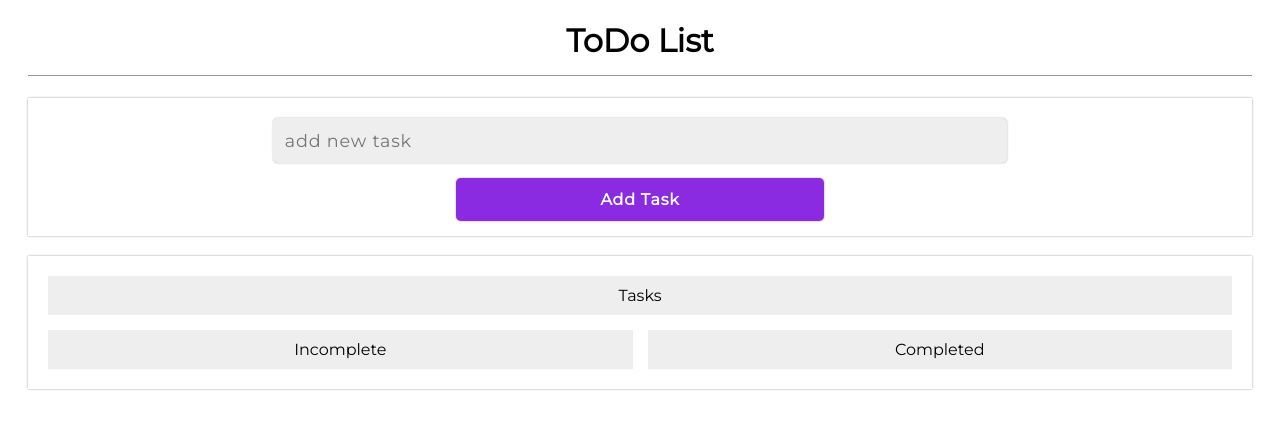
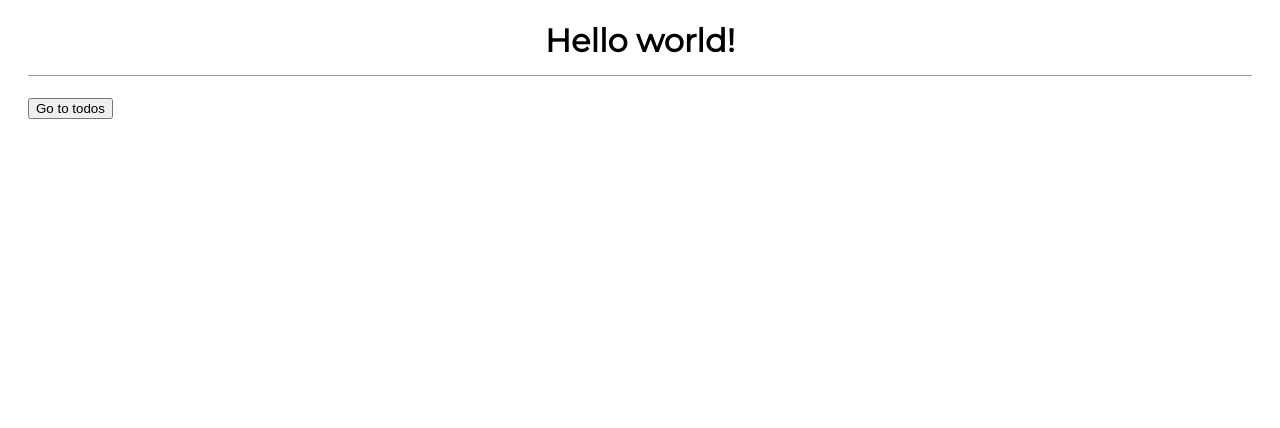
Before and after one commit to Natalka2019/todo-vue, a Vue app: page / in a window 1280 px wide. Shown: the top 428 px of the page. Built offline with nearby package versions, Linux system fonts and the light colour scheme.

Commit message:
add router and separate pages

```diff
--- a/package.json
+++ b/package.json
@@ -13,7 +13,8 @@
     "@fortawesome/vue-fontawesome": "^3.0.0-5",
     "core-js": "^3.8.3",
     "uuid": "^8.3.2",
-    "vue": "^3.2.13"
+    "vue": "^3.2.13",
+    "vue-router": "^4.0.13"
   },
   "devDependencies": {
     "@babel/core": "^7.12.16",
--- a/public/index.html
+++ b/public/index.html
@@ -11,7 +11,7 @@
   </title>
   <link rel="preconnect" href="https://fonts.googleapis.com">
   <link rel="preconnect" href="https://fonts.gstatic.com" crossorigin>
-  <link href="https://fonts.googleapis.com/css2?family=Montserrat&display=swap" rel="stylesheet">
+  <link href="https://fonts.googleapis.com/css2?family=Montserrat&family=Poppins&display=swap" rel="stylesheet">
 </head>
 
 <body>
--- a/src/App.vue
+++ b/src/App.vue
@@ -1,180 +1,3 @@
 <template>
-  <h1>ToDo List</h1>
-  <div class="input-container">
-    <inputRegular
-      type="text"
-      class="inputField"
-      placeholder="add new task"
-      v-model="description"
-      @keyup.enter="addButtonClick"
-      required
-    />
-    <buttonRegular
-      id="btn"
-      title="Add Task"
-      class="addButton"
-      @click="addButtonClick"
-    />
-  </div>
-
-  <div class="container" @click="onContainerClick">
-    <span class="header">Tasks</span>
-    <span class="header">Incomplete</span>
-    <span class="header">Completed</span>
-    <todoItems :todos="todos"></todoItems>
-  </div>
+  <router-view></router-view>
 </template>
-
-<script>
-import { v4 as uuidv4 } from "uuid";
-import buttonRegular from "./components/buttonRegular.vue";
-import inputRegular from "./components/inputRegular.vue";
-import todoItems from "./components/todoItems.vue";
-
-export default {
-  name: "App",
-  components: {
-    buttonRegular,
-    inputRegular,
-    todoItems,
-  },
-  data() {
-    return {
-      description: "",
-      todos: [],
-    };
-  },
-  mounted() {
-    this.todos = this.readFromLocalStorage();
-  },
-  methods: {
-    addButtonClick() {
-      if (this.description !== "") {
-        const newTodo = {
-          id: uuidv4(),
-          text: this.description,
-          completed: false,
-        };
-
-        this.todos = [...this.todos, newTodo];
-
-        this.description = "";
-
-        localStorage.setItem("todos", JSON.stringify(this.todos));
-      }
-    },
-
-    onContainerClick(e) {
-      if (e.target.parentElement?.classList.contains("fa-trash")) {
-        this.deleteTodo(e.target.parentElement?.id);
-      }
-
-      if (
-        e.target.classList.contains("fa-times") ||
-        e.target.parentElement?.classList.contains("fa-times") ||
-        e.target.classList.contains("fa-check") ||
-        e.target.parentElement?.classList.contains("fa-check")
-      ) {
-        this.toggleComplete(e.target.id || e.target.parentElement?.id);
-      }
-    },
-
-    deleteTodo(id) {
-      this.todos = this.todos.filter((todo) => todo.id !== id);
-
-      if (this.todos.length === 0) {
-        localStorage.removeItem("todos");
-        return;
-      }
-
-      localStorage.setItem("todos", JSON.stringify(this.todos));
-    },
-
-    toggleComplete(id) {
-      this.todos = this.todos.map((todo) =>
-        todo.id === id ? { ...todo, completed: !todo.completed } : todo
-      );
-
-      localStorage.setItem("todos", JSON.stringify(this.todos));
-    },
-
-    readFromLocalStorage() {
-      const todos = localStorage.getItem("todos");
-      return !todos ? [] : JSON.parse(todos);
-    },
-  },
-};
-</script>
-
-<style>
-#app {
-  font-family: "Montserrat", sans-serif;
-  padding: 0 20px;
-}
-
-h1 {
-  text-align: center;
-  border-bottom: 1px solid #999;
-  padding: 0 0 15px 0;
-}
-
-.input-container {
-  text-align: center;
-  padding: 20px 0 0 0;
-  display: flex;
-  flex-direction: column;
-  align-items: center;
-  box-shadow: 0.1px 0.1px 2px rgba(0, 0, 0, 0.4);
-  margin: 0 0 20px 0;
-}
-
-.inputField {
-  width: 60%;
-}
-
-.addButton {
-  font-size: 1rem;
-  background: blueviolet;
-  color: #fff;
-  width: 30%;
-  box-shadow: 0.1px 0.1px 2px rgba(0, 0, 0, 0.4);
-  font-weight: bold;
-}
-
-.container {
-  box-shadow: 0.1px 0.1px 2px rgba(0, 0, 0, 0.4);
-  padding: 20px;
-  display: grid;
-  grid-template-columns: 1fr 1fr;
-  grid-template-rows: auto;
-  grid-gap: 15px 15px;
-  grid-auto-flow: dense;
-}
-
-.header {
-  text-align: center;
-  background: #eee;
-  padding: 10px;
-}
-
-.header:first-of-type {
-  grid-column: 1 / span 2;
-}
-
-@media (max-width: 380px) {
-  .container {
-    padding: 10px 10px;
-  }
-
-  .inputField,
-  .addButton {
-    width: 90%;
-  }
-}
-
-@media (max-width: 370px) {
-  body {
-    padding: 0 5px;
-  }
-}
-</style>
--- a/src/main.js
+++ b/src/main.js
@@ -3,7 +3,11 @@ import App from "./App.vue";
 import { library } from "@fortawesome/fontawesome-svg-core";
 import { faTimes, faCheck, faTrash } from "@fortawesome/free-solid-svg-icons";
 import { FontAwesomeIcon } from "@fortawesome/vue-fontawesome";
+import router from "./router";
 
 library.add(faTimes, faCheck, faTrash);
 
-createApp(App).component("font-awesome-icon", FontAwesomeIcon).mount("#app");
+createApp(App)
+  .use(router)
+  .component("font-awesome-icon", FontAwesomeIcon)
+  .mount("#app");
--- /dev/null
+++ b/src/router/index.js
@@ -0,0 +1,23 @@
+import { createRouter, createWebHistory } from "vue-router";
+import TodosPage from "../views/TodosPage";
+import SignUpPage from "../views/SignUpPage";
+
+const routes = [
+  {
+    path: "/",
+    name: "SignUp",
+    component: SignUpPage,
+  },
+  {
+    path: "/todos",
+    name: "Todos",
+    component: TodosPage,
+  },
+];
+
+const router = createRouter({
+  history: createWebHistory(process.env.BASE_URL),
+  routes,
+});
+
+export default router;
--- /dev/null
+++ b/src/views/SignUpPage/index.vue
@@ -0,0 +1,15 @@
+<template>
+  <h1>Hello world!</h1>
+  <button @click="goToTodosPage">Go to todos</button>
+</template>
+
+<script>
+export default {
+  name: "SignUpPage",
+  methods: {
+    goToTodosPage() {
+      this.$router.push("/todos");
+    },
+  },
+};
+</script>
--- /dev/null
+++ b/src/views/TodosPage/index.vue
@@ -0,0 +1,180 @@
+<template>
+  <h1>ToDo List</h1>
+  <div class="input-container">
+    <inputRegular
+      type="text"
+      class="inputField"
+      placeholder="add new task"
+      v-model="description"
+      @keyup.enter="addButtonClick"
+      required
+    />
+    <buttonRegular
+      id="btn"
+      title="Add Task"
+      class="addButton"
+      @click="addButtonClick"
+    />
+  </div>
+
+  <div class="container" @click="onContainerClick">
+    <span class="header">Tasks</span>
+    <span class="header">Incomplete</span>
+    <span class="header">Completed</span>
+    <todoItems :todos="todos"></todoItems>
+  </div>
+</template>
+
+<script>
+import { v4 as uuidv4 } from "uuid";
+import buttonRegular from "../../components/buttonRegular.vue";
+import inputRegular from "../../components/inputRegular.vue";
+import todoItems from "./components/todoItems.vue";
+
+export default {
+  name: "TodosPage",
+  components: {
+    buttonRegular,
+    inputRegular,
+    todoItems,
+  },
+  data() {
+    return {
+      description: "",
+      todos: [],
+    };
+  },
+  mounted() {
+    this.todos = this.readFromLocalStorage();
+  },
+  methods: {
+    addButtonClick() {
+      if (this.description !== "") {
+        const newTodo = {
+          id: uuidv4(),
+          text: this.description,
+          completed: false,
+        };
+
+        this.todos = [...this.todos, newTodo];
+
+        this.description = "";
+
+        localStorage.setItem("todos", JSON.stringify(this.todos));
+      }
+    },
+
+    onContainerClick(e) {
+      if (e.target.parentElement?.classList.contains("fa-trash")) {
+        this.deleteTodo(e.target.parentElement?.id);
+      }
+
+      if (
+        e.target.classList.contains("fa-times") ||
+        e.target.parentElement?.classList.contains("fa-times") ||
+        e.target.classList.contains("fa-check") ||
+        e.target.parentElement?.classList.contains("fa-check")
+      ) {
+        this.toggleComplete(e.target.id || e.target.parentElement?.id);
+      }
+    },
+
+    deleteTodo(id) {
+      this.todos = this.todos.filter((todo) => todo.id !== id);
+
+      if (this.todos.length === 0) {
+        localStorage.removeItem("todos");
+        return;
+      }
+
+      localStorage.setItem("todos", JSON.stringify(this.todos));
+    },
+
+    toggleComplete(id) {
+      this.todos = this.todos.map((todo) =>
+        todo.id === id ? { ...todo, completed: !todo.completed } : todo
+      );
+
+      localStorage.setItem("todos", JSON.stringify(this.todos));
+    },
+
+    readFromLocalStorage() {
+      const todos = localStorage.getItem("todos");
+      return !todos ? [] : JSON.parse(todos);
+    },
+  },
+};
+</script>
+
+<style>
+#app {
+  font-family: "Montserrat", sans-serif;
+  padding: 0 20px;
+}
+
+h1 {
+  text-align: center;
+  border-bottom: 1px solid #999;
+  padding: 0 0 15px 0;
+}
+
+.input-container {
+  text-align: center;
+  padding: 20px 0 0 0;
+  display: flex;
+  flex-direction: column;
+  align-items: center;
+  box-shadow: 0.1px 0.1px 2px rgba(0, 0, 0, 0.4);
+  margin: 0 0 20px 0;
+}
+
+.inputField {
+  width: 60%;
+}
+
+.addButton {
+  font-size: 1rem;
+  background: blueviolet;
+  color: #fff;
+  width: 30%;
+  box-shadow: 0.1px 0.1px 2px rgba(0, 0, 0, 0.4);
+  font-weight: bold;
+}
+
+.container {
+  box-shadow: 0.1px 0.1px 2px rgba(0, 0, 0, 0.4);
+  padding: 20px;
+  display: grid;
+  grid-template-columns: 1fr 1fr;
+  grid-template-rows: auto;
+  grid-gap: 15px 15px;
+  grid-auto-flow: dense;
+}
+
+.header {
+  text-align: center;
+  background: #eee;
+  padding: 10px;
+}
+
+.header:first-of-type {
+  grid-column: 1 / span 2;
+}
+
+@media (max-width: 380px) {
+  .container {
+    padding: 10px 10px;
+  }
+
+  .inputField,
+  .addButton {
+    width: 90%;
+  }
+}
+
+@media (max-width: 370px) {
+  body {
+    padding: 0 5px;
+  }
+}
+</style>
```
Also changed, not shown: src/views/TodosPage/components/todoItem.vue (renamed from src/components/todoItem.vue), src/views/TodosPage/components/todoItems.vue (renamed from src/components/todoItems.vue), 1 other file (tests, documents, lock files or other folders).
